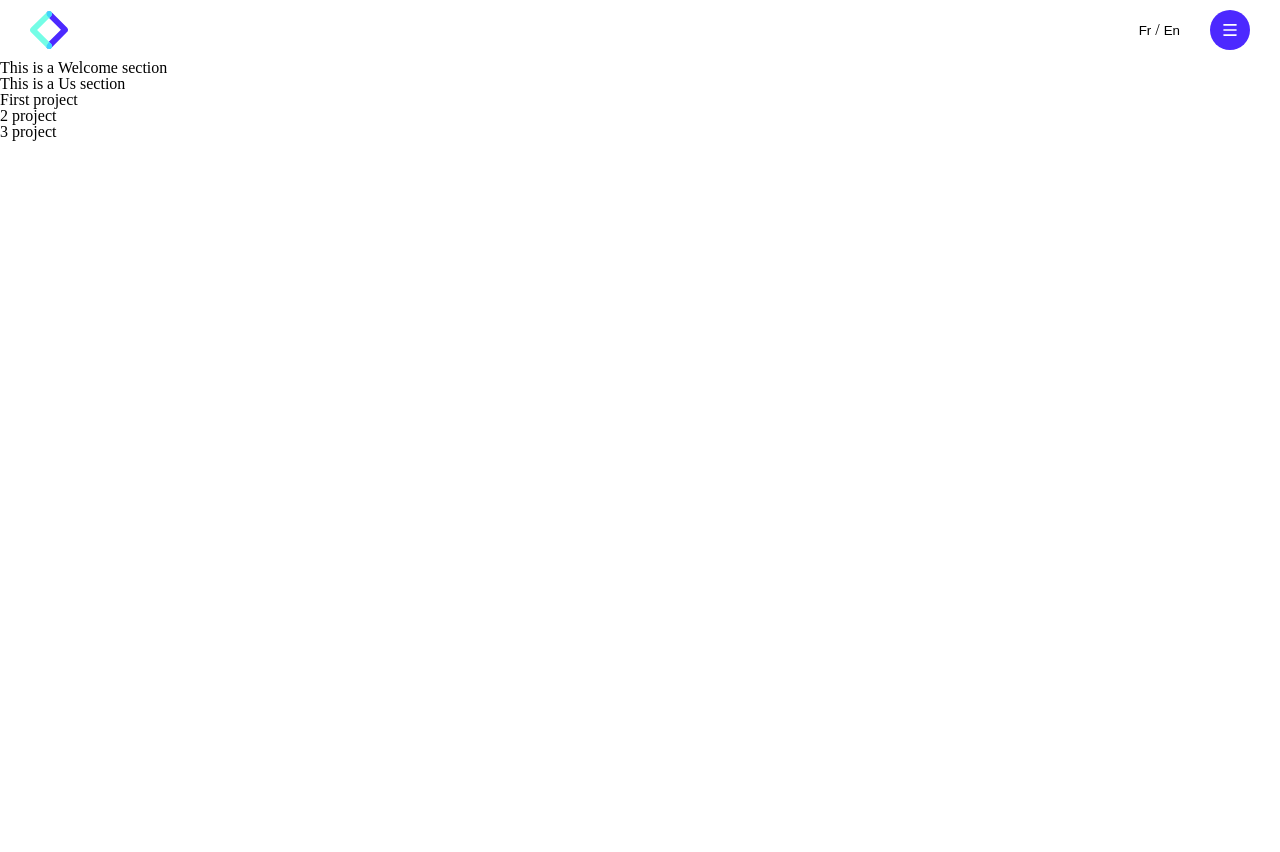
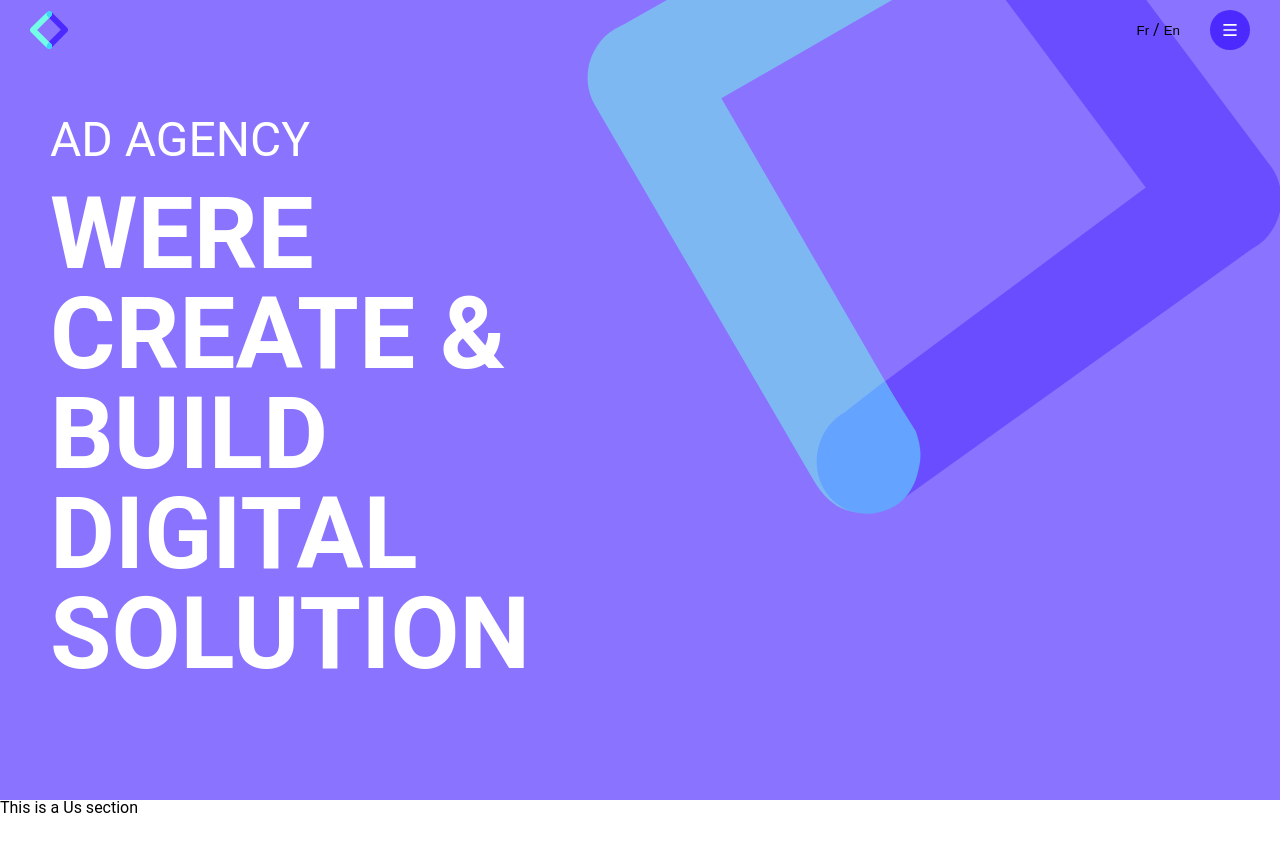
Before and after one commit to DimitriVld/Portfolio, a React (Create React App) app in the folder client-web/: page / in a window 1280 px wide. Shown: the top 852 px of the page. Before the commit the page ends 800 px from the top, so only its background shows below. Built offline with nearby package versions, Linux system fonts and the light colour scheme.

Commit message:
Front | First section home

```diff
--- a/client-web/src/styles/app.scss
+++ b/client-web/src/styles/app.scss
@@ -34,6 +34,9 @@
 @import "./atoms/icons/burgerIcon.scss";
 @import "./atoms/header.scss";
 @import "./atoms/menu.scss";
+
+/* MOLECULES */
+@import "./molecules/HomePage/welcomeSection.scss";
 
 
 
--- a/client-web/src/styles/atoms/header.scss
+++ b/client-web/src/styles/atoms/header.scss
@@ -1,8 +1,11 @@
 .header-atom{
+    position: fixed;
     display: flex;
     align-items: center;
     justify-content: space-between;
+    width: 100%;
     padding: 10px 30px;
+    z-index: 1;
 
     // Logo
     .header-logo{
--- /dev/null
+++ b/client-web/src/styles/molecules/HomePage/welcomeSection.scss
@@ -0,0 +1,31 @@
+.welcome-section{
+    position: relative;
+    display: flex;
+    flex-direction: column;
+    justify-content: center;
+
+    &.home{
+        background-color: rgba($blue-2,.65);
+    }
+
+    &.services{
+        background-color: $white;
+    }
+
+    .bg-logo{
+        position: absolute;
+        right: 0;
+        top: -5px;
+    }
+
+    h1{
+        @extend %title-1;
+        margin-bottom: 20px;
+        color: $white;
+    }
+
+    h2{
+        @extend %title-2;
+        color: $white;
+    }
+}
--- a/client-web/src/styles/sass/_colors.scss
+++ b/client-web/src/styles/sass/_colors.scss
@@ -4,6 +4,7 @@
 $black: #000000;
 $black-2: #535353;
 $black-3: #969696;
+$black-4: #424242;
 
 $blue-2: #4C29FF;
 $blue-3: #7CFCE7;
--- a/client-web/src/styles/sass/_reset.scss
+++ b/client-web/src/styles/sass/_reset.scss
@@ -20,6 +20,7 @@ time, mark, audio, video {
     border: 0;
     font: inherit;
     vertical-align: baseline;
+    font-family: Roboto;
 }
 /* HTML5 display-role reset for older browsers */
 article, aside, details, figcaption, figure,
--- a/client-web/src/styles/sass/ui/_contents.scss
+++ b/client-web/src/styles/sass/ui/_contents.scss
@@ -8,6 +8,9 @@
 // C
 %container{
     display: initial;
+    margin: auto;
+    width: calc(100% - 100px);
+    max-width: 1440px;
 }
 
 // D
--- a/client-web/src/styles/sass/ui/_default.scss
+++ b/client-web/src/styles/sass/ui/_default.scss
@@ -58,6 +58,9 @@
 // R
 
 // S
+.section-dft{
+    height: 100vh;
+}
 
 // T
 
--- a/client-web/src/styles/sass/ui/_titles.scss
+++ b/client-web/src/styles/sass/ui/_titles.scss
@@ -1,24 +1,33 @@
 // First title
 %title-1{
-   display: initial;
+    width: 50%;
+    color: $black-4;
+    font-size: 48px;
+    text-transform: uppercase;
 }
 
 // Second title
 %title-2{
-    display: initial;
+    @extend %title-1;
+    font-size: 100px;
+    font-weight: bold;
 }
 
 // Third title
 %title-3{
-    display: initial;
+    @extend %title-1;
+    font-size: 64px;
+    font-weight: bold;
 }
 
 // Fourth title
 %title-4{
-    display: initial;
+    @extend %title-1;
+    font-size: 40px;
 }
 
 // Last title
 %title-5{
+    @extend %title-1;
     display: initial;
 }
--- a/client-web/src/views/molecules/HomePage/UsSection.js
+++ b/client-web/src/views/molecules/HomePage/UsSection.js
@@ -2,7 +2,7 @@ import React from 'react';
 
 const UsSection = () => {
     return (
-        <div className={'us-section'}>
+        <div className={'us-section section-dft'}>
             <p> This is a Us section </p>
         </div>
     )
--- a/client-web/src/views/molecules/HomePage/WelcomeSection.js
+++ b/client-web/src/views/molecules/HomePage/WelcomeSection.js
@@ -1,9 +1,13 @@
 import React from 'react';
 
-const WelcomeSection = () => {
+const WelcomeSection = (props) => {
     return (
-        <div className={'welcome-section'}>
-            <p> This is a Welcome section </p>
+        <div className={`welcome-section section-dft ${props.services ? 'services' : 'home'}`}>
+            <div className="container-dft">
+                <img className="bg-logo" src="./images/logo_x4.svg" alt="logo" />
+                <h1>{props.title}</h1>
+                <h2>{props.subTitle}</h2>
+            </div>
         </div>
     )
 }
--- a/client-web/src/views/pages/Home.js
+++ b/client-web/src/views/pages/Home.js
@@ -6,7 +6,10 @@ import WorksSection from "../molecules/HomePage/WorksSection";
 const Home = () => {
     return(
         <div className={'home-page'}>
-            <WelcomeSection />
+            <WelcomeSection
+                title='Ad agency'
+                subTitle='Were create & build digital solution'
+            />
             <UsSection />
             <WorksSection />
         </div>
```
Also changed, not shown: client-web/public/images/logo_x4.svg (added).
